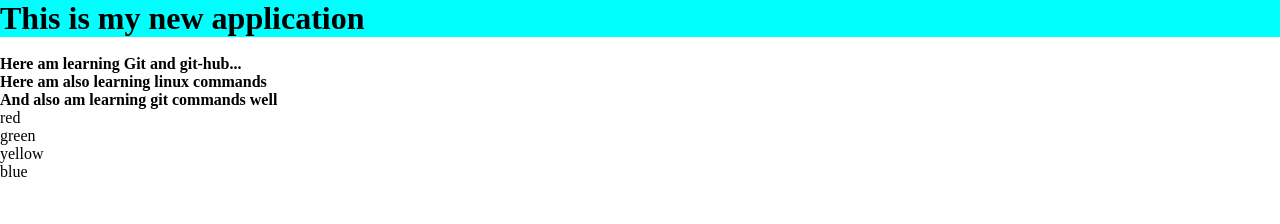
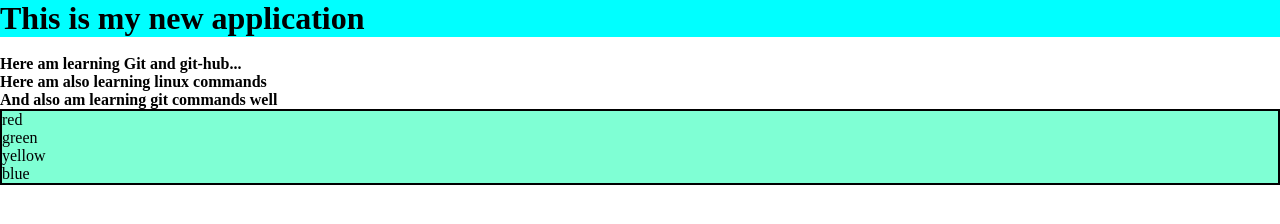
Before and after one commit to shweta-sanagalad/Newaplication, a plain HTML site: page index.html in a window 1280 px wide. Drawn offline with Linux system fonts and the light colour scheme.

Commit message:
style 2 commitment

```diff
--- a/style.css
+++ b/style.css
@@ -7,3 +7,8 @@
 h1{
     background-color: aqua;
 }
+.comtainer{
+    background-color:aquamarine;
+    border:2px solid black;
+    font-weight: 500;
+}
```
